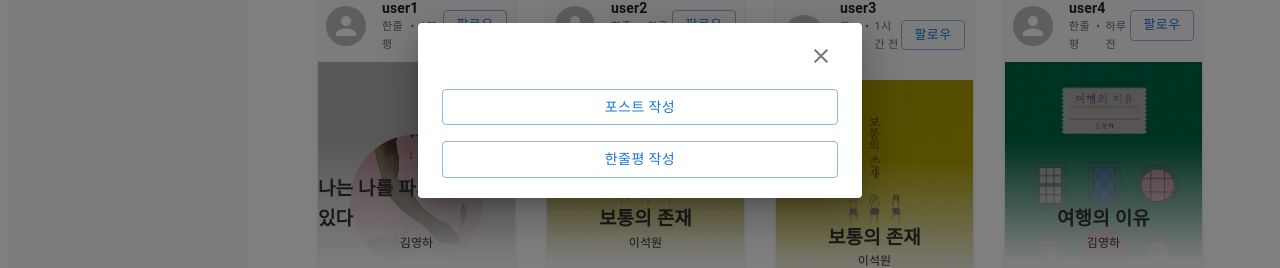
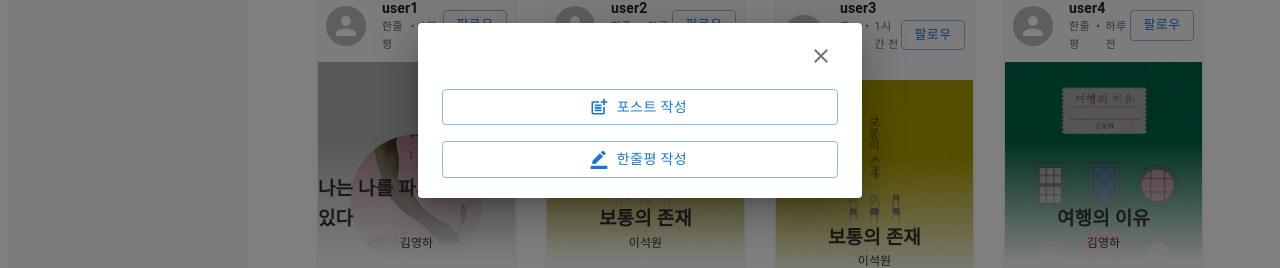
Before and after one commit to 6ITAll/book-it-da, a React (Vite) app: page / in a window 1280 px wide. Both pictures are taken after a click on the button "글쓰기". Shown: the part 290-558 px from the top of the page. Built offline with nearby package versions, Linux system fonts and the light colour scheme; no server answers.

Commit message:
:lipstick:design: add post type select button icon 포스트 타입 선택 버튼에 아이콘 추가 Related to: #47

```diff
--- a/src/components/FeedPage/WriteDialog.tsx
+++ b/src/components/FeedPage/WriteDialog.tsx
@@ -3,6 +3,8 @@ import { Button, Stack } from '@mui/material';
 import { useState } from 'react';
 import PostingDialog from './PostingDialog';
 import OneLineReviewDialog from './OneLineReviewDialog';
+import PostAddIcon from '@mui/icons-material/PostAdd';
+import BorderColorIcon from '@mui/icons-material/BorderColor';
 
 export type PostType = 'post' | 'review' | null;
 
@@ -32,6 +34,7 @@ const WriteDialog = ({
       <Button
         variant="outlined"
         fullWidth
+        startIcon={<PostAddIcon />}
         onClick={() => handleTypeSelect('post')}
       >
         포스트 작성
@@ -39,6 +42,7 @@ const WriteDialog = ({
       <Button
         variant="outlined"
         fullWidth
+        startIcon={<BorderColorIcon />}
         onClick={() => handleTypeSelect('review')}
       >
         한줄평 작성
```
